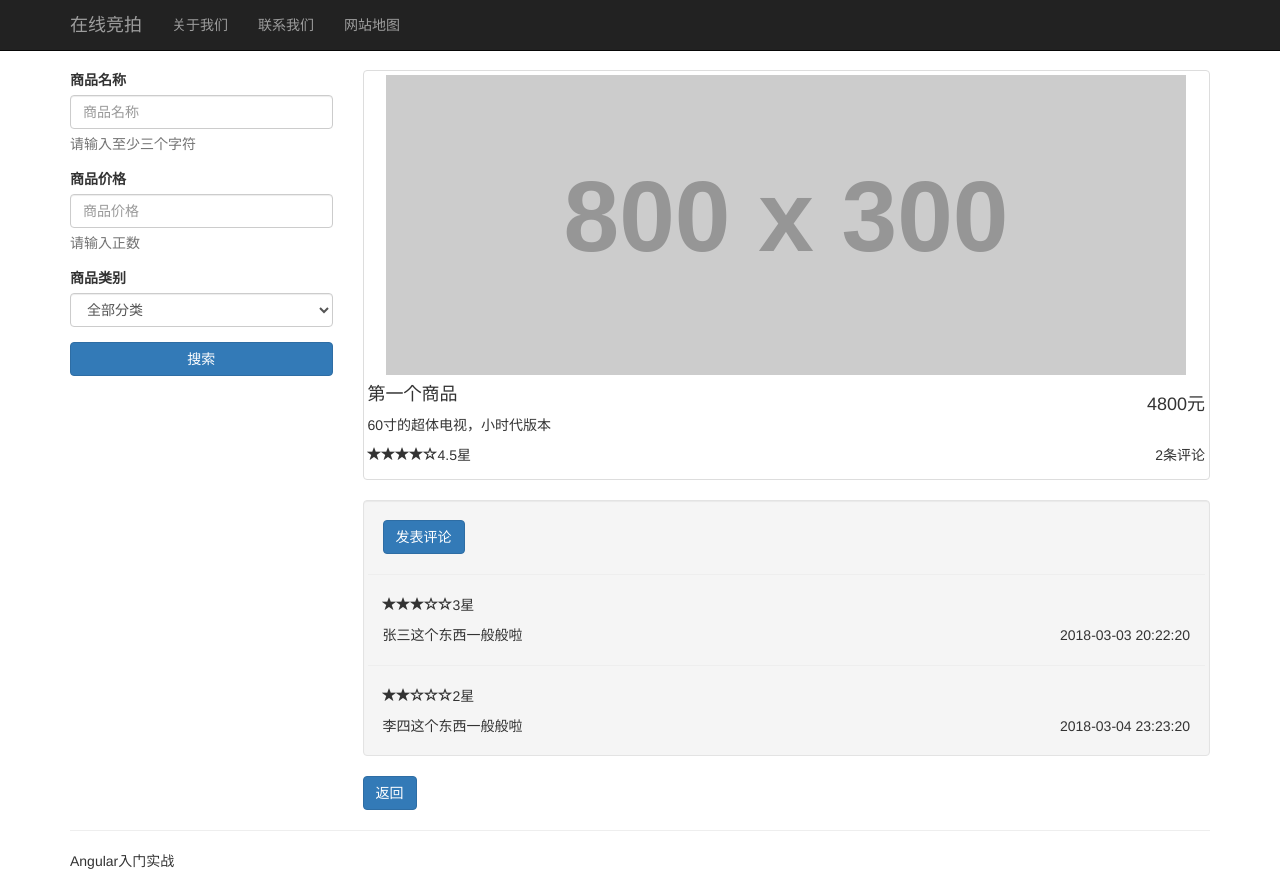
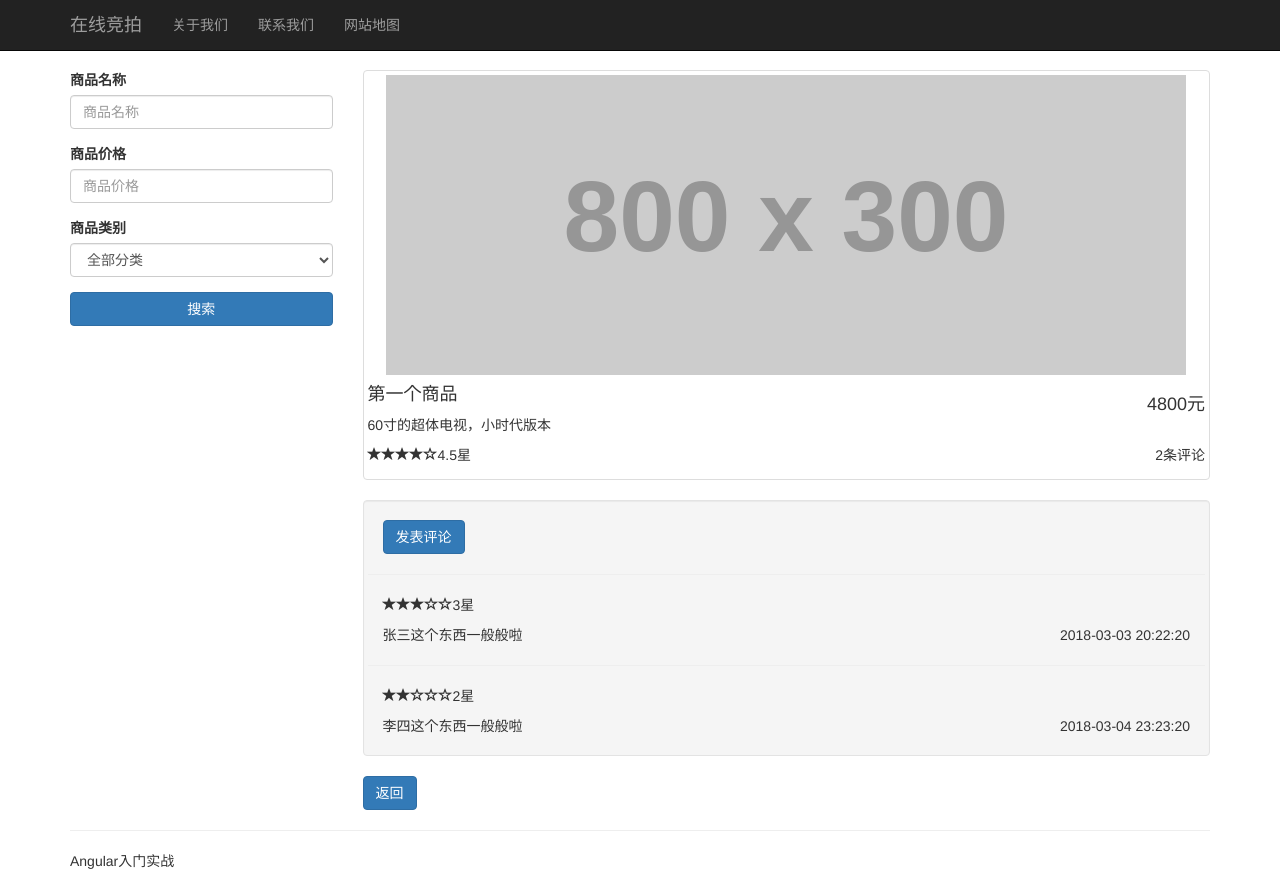
Before and after one commit to Wayfreem/auction, an Angular app: page /product/1 in a window 1280 px wide. Built offline with nearby package versions, Linux system fonts and the light colour scheme.

Commit message:
修改界面的样式控制

```diff
--- a/src/app/search/search.component.html
+++ b/src/app/search/search.component.html
@@ -2,7 +2,7 @@
   <div class="form-group" [class.has-error]="formModel.hasError('minlength', 'title')" >
     <label for="productTitle">商品名称</label>
     <input formControlName="title" type="text" id="productTitle" placeholder="商品名称" class="form-control"/>
-    <span class="help-block" [class.has-error]="!formModel.hasError('minlength', 'title')">
+    <span class="help-block" [class.hidden]="!formModel.hasError('minlength', 'title')">
       请输入至少三个字符
     </span>
   </div>
@@ -10,7 +10,7 @@
   <div class="form-group"  [class.has-error]="formModel.hasError('positiveNumber', 'price')">
     <label for="productPrice">商品价格</label>
     <input formControlName="price" type="number" id="productPrice" placeholder="商品价格" class="form-control"/>
-    <span class="help-block" [class.has-error]="!formModel.hasError('minlength', 'price')">
+    <span class="help-block" [class.hidden]="!formModel.hasError('minlength', 'price')">
       请输入正数
     </span>
   </div>
```
